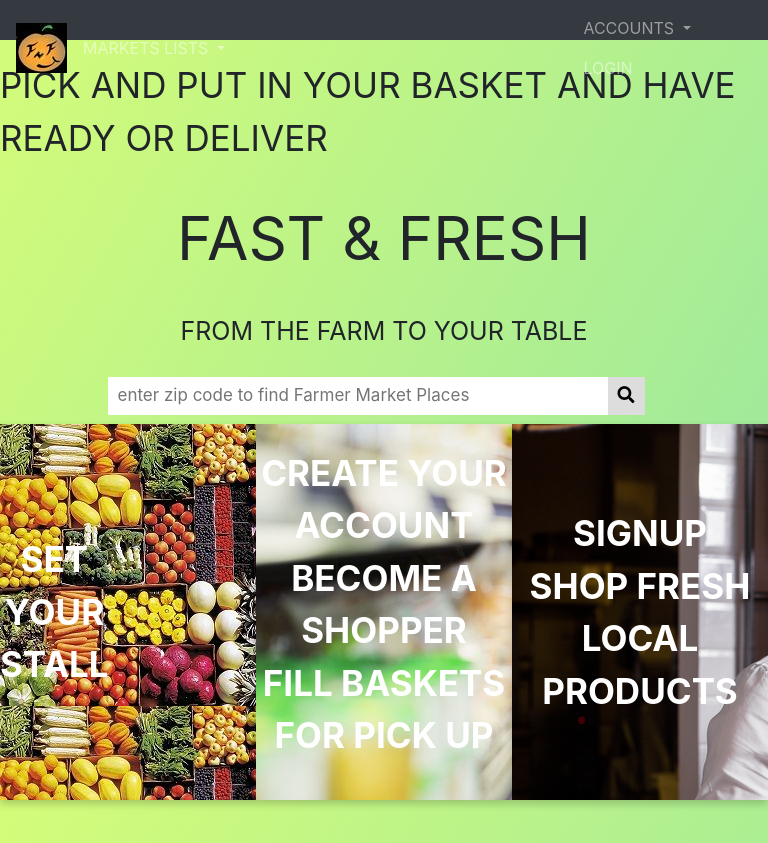
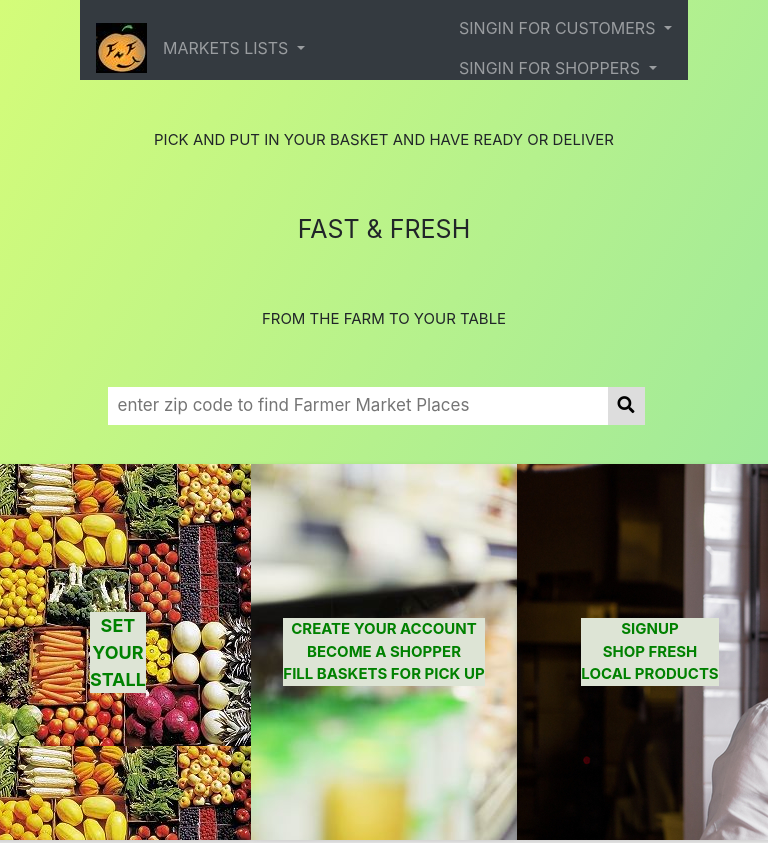
Before and after one commit to Wglm2014/BuyFastAndFresh, a website: page public/index.html in a window 768 px wide. Shown: the top 843 px of the page. Drawn offline with nearby package versions, Linux system fonts and the light colour scheme; no server answers.

Commit message:
front_end_update

```diff
--- /dev/null
+++ b/public/assets/style/reset.css
@@ -0,0 +1,135 @@
+/* http://meyerweb.com/eric/tools/css/reset/
+   v2.0 | 20110126
+   License: none (public domain)
+*/
+
+html,
+body,
+div,
+span,
+applet,
+object,
+iframe,
+h1,
+h2,
+h3,
+h4,
+h5,
+h6,
+p,
+blockquote,
+pre,
+a,
+abbr,
+acronym,
+address,
+big,
+cite,
+code,
+del,
+dfn,
+em,
+img,
+ins,
+kbd,
+q,
+s,
+samp,
+small,
+strike,
+strong,
+sub,
+sup,
+tt,
+var,
+b,
+u,
+i,
+center,
+dl,
+dt,
+dd,
+ol,
+ul,
+li,
+fieldset,
+form,
+label,
+legend,
+table,
+caption,
+tbody,
+tfoot,
+thead,
+tr,
+th,
+td,
+article,
+aside,
+canvas,
+details,
+embed,
+figure,
+figcaption,
+footer,
+header,
+hgroup,
+menu,
+nav,
+output,
+ruby,
+section,
+summary,
+time,
+mark,
+audio,
+video {
+    margin: 0;
+    padding: 0;
+    border: 0;
+    font-size: 100%;
+    font: inherit;
+    vertical-align: baseline;
+}
+
+/* HTML5 display-role reset for older browsers */
+article,
+aside,
+details,
+figcaption,
+figure,
+footer,
+header,
+hgroup,
+menu,
+nav,
+section {
+    display: block;
+}
+
+body {
+    line-height: 1;
+}
+
+ol,
+ul {
+    list-style: none;
+}
+
+blockquote,
+q {
+    quotes: none;
+}
+
+blockquote:before,
+blockquote:after,
+q:before,
+q:after {
+    content: '';
+    content: none;
+}
+
+table {
+    border-collapse: collapse;
+    border-spacing: 0;
+}
--- a/public/assets/style/style.css
+++ b/public/assets/style/style.css
@@ -9,7 +9,20 @@ body {
 }
 
 nav {
-  height: 5vh;
+  height: 10vh;
+}
+
+.navbar {
+  margin: 0 80px 0 80px;
+}
+
+.row-full {
+  width: 100vw;
+  position: relative;
+  margin-left: -50vw;
+  height: 100px;
+  margin-top: 100px;
+  left: 50%;
 }
 
 .header {
@@ -49,15 +62,33 @@ nav {
   align-items: center;
 }
 
+#special1 {
+  margin: 0 213px 0 237px;
+  background-color: rgb(221, 228, 213);
+}
+
+#special2 {
+  margin: 0 140px 0 148px;
+  background-color: rgb(221, 228, 213);
+}
+
+#special3 {
+  margin: 0 157px 0 184px;
+  background-color: rgb(221, 228, 213);
+}
+
 #info-1,
 #info-2,
 #info-3 {
   display: flex;
-  align-items: center;
+  text-align: center;
   width: 100%;
-  font-size: 35px;
+  font-size: 18px;
   font-weight: bold;
   color: white;
+  align-items: center;
+  color: rgb(0, 129, 0);
+
 }
 
 #info-1 {
@@ -73,10 +104,13 @@ nav {
 }
 
 .flip-card {
+  float: left;
   background-color: transparent;
   width: 33.3333%;
   height: 47vh;
   perspective: 1000px;
+
+
 }
 
 .flip-card-inner {
@@ -87,6 +121,7 @@ nav {
   transition: transform 0.6s;
   transform-style: preserve-3d;
   box-shadow: 0 4px 8px 0 rgba(0, 0, 0, 0.2);
+
 }
 
 .flip-card:hover .flip-card-inner {
@@ -99,10 +134,12 @@ nav {
   width: 100%;
   height: 100%;
   backface-visibility: hidden;
+
 }
 
 .flip-card-front {
   color: black;
+
 }
 
 .flip-card-back {
@@ -112,6 +149,13 @@ nav {
   align-items: center;
   justify-content: center;
   transform: rotateY(180deg);
+
+}
+
+.row:after {
+  content: "";
+  display: table;
+  clear: both;
 }
 
 .search-container input {
@@ -136,3 +180,135 @@ nav {
   border: none;
   cursor: pointer;
 }
+
+/*
+ * Author: http://stuffandnonsense.co.uk/blog/about/hardboiled_css3_media_queries/
+ */
+
+/* Smartphones (portrait and landscape) ----------- */
+@media only screen and (min-device-width : 320px) and (max-device-width : 480px) {
+
+  /* Styles */
+}
+
+/* Smartphones (landscape) ----------- */
+@media only screen and (min-width : 321px) {
+  /* Styles */
+}
+
+/* Smartphones (portrait) ----------- */
+@media only screen and (max-width : 320px) {
+  /* Styles */
+}
+
+/* iPads (portrait and landscape) ----------- */
+@media only screen and (min-device-width : 768px) and (max-device-width : 1024px) {
+  /* Styles */
+}
+
+/* iPads (landscape) ----------- */
+@media only screen and (min-device-width : 768px) and (max-device-width : 1024px) and (orientation : landscape) {
+  .flip-card {
+    float: left;
+    width: 25%;
+  }
+
+  /* Styles */
+}
+
+/* iPads (portrait) ----------- */
+@media only screen and (min-device-width : 768px) and (max-device-width : 1024px) and (orientation : portrait) {
+
+
+  /* Styles */
+}
+
+/* Desktops and laptops ----------- */
+@media only screen and (min-width : 1224px) {
+  /* Styles */
+}
+
+/* Large screens ----------- */
+@media only screen and (min-width : 1824px) {
+  /* Styles */
+}
+
+/* iPhone 4 ----------- */
+@media only screen and (-webkit-min-device-pixel-ratio : 1.5),
+only screen and (min-device-pixel-ratio : 1.5) {
+  /* Styles */
+}
+
+@media all and (min-width: 768px) and (max-width: 1177px) {
+  #special1 {
+    margin: 0 auto;
+    background-color: rgb(221, 228, 213);
+
+  }
+
+  #special2 {
+    margin: 0 auto;
+    background-color: rgb(221, 228, 213);
+    font-size: 15px;
+  }
+
+  #special3 {
+    margin: 0 auto;
+    background-color: rgb(221, 228, 213);
+    font-size: 15px;
+  }
+
+  #main-title {
+
+    font-size: 25px;
+
+  }
+
+  #title-1 {
+    font-size: 15px;
+
+  }
+
+  #title-2 {
+    font-size: 15px;
+
+  }
+
+}
+
+@media all and (min-width: 149px) and (max-width: 768px) {
+  #special1 {
+    margin: 0 auto;
+    background-color: rgb(221, 228, 213);
+  }
+
+  #special2 {
+    margin: 0 auto;
+    background-color: rgb(221, 228, 213);
+    font-size: 15px;
+  }
+
+  #special3 {
+    margin: 0 auto;
+    background-color: rgb(221, 228, 213);
+    font-size: 15px;
+  }
+
+  #title-1 {
+    font-size: 15px;
+
+  }
+
+  #title-2 {
+    font-size: 15px;
+
+  }
+
+  #main-title {
+
+    font-size: 25px;
+
+  }
+
+
+}
--- a/public/index.html
+++ b/public/index.html
@@ -5,6 +5,7 @@
   <meta charset="UTF-8" />
   <meta name="viewport" content="width=device-width, initial-scale=1.0" />
   <meta http-equiv="X-UA-Compatible" content="ie=edge" />
+
   <link rel="stylesheet" href="assets/style/style.css" />
   <!--Fontawesome-->
   <link rel="stylesheet" href="https://use.fontawesome.com/releases/v5.8.2/css/all.css"
@@ -17,7 +18,7 @@
 
 <body>
   <div class="container-flex">
-    <nav class="navbar navbar-expand-lg bg-dark navbar-dark">
+    <nav class="navbar navbar-expand-lg navbar-static-top bg-dark navbar-dark">
       <a class="navbar-brand" href="/"> <img src="./assets/images/fnficon.jpg" class="img-fluid"></a>
 
       <ul class="navbar-nav">
@@ -32,27 +33,38 @@
       <ul class="navbar-nav ml-auto">
         <li class="nav-item dropdown">
           <a class="nav-link dropdown-toggle" href="#" id="navbardrop" data-toggle="dropdown">
-            Accounts
+            SingIn For Customers
           </a>
           <div class="dropdown-menu">
-            <a class="dropdown-item" href="/farmer-account">Create a farmer account</a>
-            <a class="dropdown-item" href="/shopper-account">Create a shopper account</a>
-            <a class="dropdown-item" href="/customer-account">Create a customer account</a>
+            <a class="dropdown-item" href="/customer-account">Create a Customer Account</a>
+            <a class="dropdown-item" id="login-customer" href="#">Login</a>
           </div>
         </li>
-        <li class="nav-item">
-          <a class="nav-link" id="login" href="#">Login</a>
+        <li class="nav-item dropdown">
+          <a class="nav-link dropdown-toggle" href="#" id="login-shopper" data-toggle="dropdown">
+            SingIn for Shoppers
+          </a>
+          <div class="dropdown-menu">
+            <a class="dropdown-item" href="/farmer-account">Create a Shopper Account</a>
+            <a class="dropdown-item" id="login" href="#">Login</a>
+          </div>
         </li>
+      </ul>
 
-      </ul>
-      <div class="col-1"></div>
     </nav>
     <div class="header">
+      <div class="row">
         <p id="title-1">
           pick and put in your basket and have ready or deliver
         </p>
+      </div>
+      <div class="row">
         <p id="main-title">Fast & Fresh</p>
+      </div>
+      <div class="row">
         <p id="title-2">from the farm to your table</p>
+      </div>
+      <div class="row">
         <div class="search-container">
           <form>
             <input type="text" placeholder="enter zip code to find Farmer Market Places" id="zip-market"
@@ -61,57 +73,64 @@
           </form>
         </div>
       </div>
+    </div>
+    <div class="row">
       <div class="info-section">
         <div class="flip-card">
           <div class="flip-card-inner">
             <div class="flip-card-front" id="info-1">
-            set <br />
-            your<br />
-            stall
+              <p id="special1">set <br>
+                your<br>
+                stall</p>
             </div>
             <div class="flip-card-back">
-            <h1>
-              If your are a local producer or goods like produce, diary, crafts, or delicious homemade food and would
+              <div class="inner text-center">
+                <p>
+                  If your are a local producer or goods like produce, diary, crafts, or delicious homemade food and
+                  would
                   like to
-              market them online for the day you are open on a Farmers Market. Here is the place to create your online
+                  market them online for the day you are open on a Farmers Market. Here is the place to create your
+                  online
                   stall!
-            </h1>
+                </p>
+              </div>
             </div>
           </div>
         </div>
         <div class="flip-card">
           <div class="flip-card-inner">
             <div class="flip-card-front" id="info-2">
-            <p>
-              Create Your Account
-              <br />
-              Become a Shopper
-              <br />
-              Fill baskets for pick up
-            </p>
+              <p id="special2">Create Your Account<br>
+                Become a Shopper<br>
+                Fill baskets for pick up</p>
             </div>
             <div class="flip-card-back">
-            <h1>
+              <div class="inner text-center">
+                <p>
                   If you want to make extra money, come to a Farmers Market and get online orders ready, for locals to
                   just
                   grab
                   their basket of fresh products!
-            </h1>
+                </p>
+              </div>
             </div>
           </div>
         </div>
         <div class="flip-card">
           <div class="flip-card-inner">
             <div class="flip-card-front" id="info-3">
-            SignUp <br>
-            Shop Fresh<br />
-            Local Products
+              <p id="special3"> SignUp <br>
+                Shop Fresh<br>
+                Local Products</p>
             </div>
             <div class="flip-card-back">
-            <h1>
-              Consume resh local products, and have them ready for you, just to pick up. Order online and save time
+              <div class="inner text-center">
+                <p>
+                  Consume resh local products, and have them ready for you, just to pick up. Order online and save
+                  time
                   shopping at local Farmer Markets Places in your city or town.
-            </h1>
+                </p>
+              </div>
             </div>
           </div>
         </div>
@@ -160,8 +179,8 @@
     </div>
 
     <!-- Modal for login-->
-  <div class="modal fade bd-example-modal-lg" id="Modal-login" tabindex="-1" role="dialog" aria-labelledby="ModalTitle"
-    aria-hidden="true">
+    <div class="modal fade bd-example-modal-lg" id="Modal-login" tabindex="-1" role="dialog"
+      aria-labelledby="ModalTitle" aria-hidden="true">
       <div class="modal-dialog modal-dialog-centered modal-lg" role="document">
         <div class="modal-content">
           <div class="modal-header">
```
Lines whose indentation alone changed are shown as unchanged.
